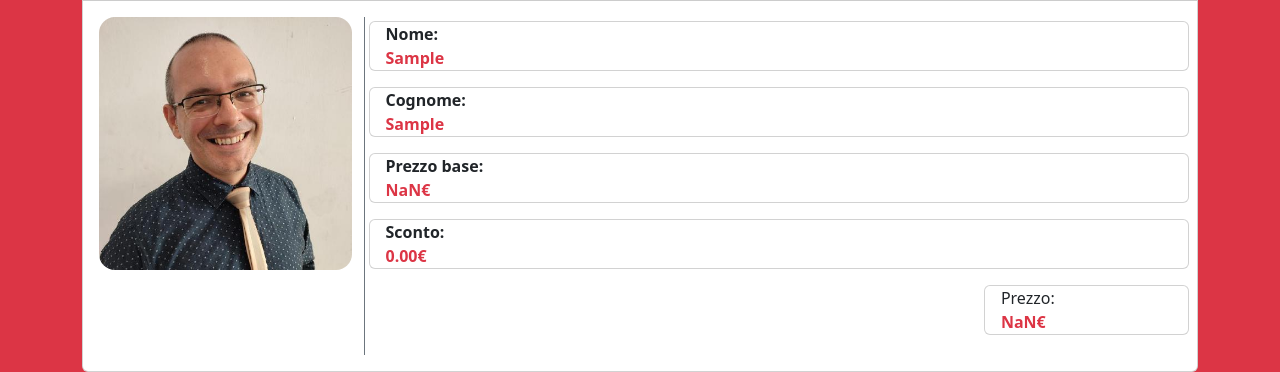
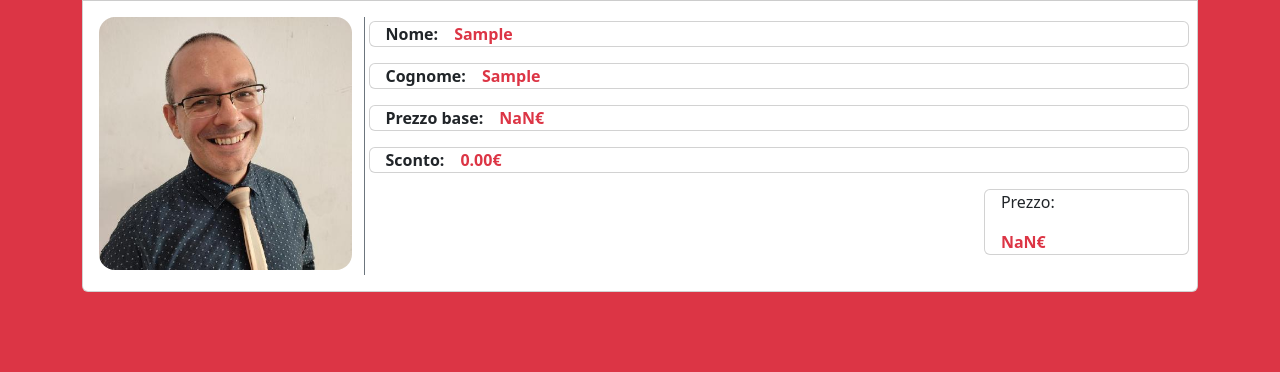
Before and after one commit to hajjamn/js-biglietto-treno-form, a plain HTML site: page index.html in a window 1280 px wide. Both pictures are taken after typing "Sample", "Sample", "Sample" into the empty fields and a click on the button "Calcola". Shown: the part 524-896 px from the top of the page. After the commit the page ends 816 px from the top, so only its background shows below. Drawn offline with nearby package versions, Linux system fonts and the light colour scheme.

Commit message:
FIX: fixed output display

```diff
--- a/index.html
+++ b/index.html
@@ -57,11 +57,11 @@
               </div>
               <div class="col-9 border-start border-secondary border-1">
                 <div class="row flex-column h-100 p-1">
-                  <p class="card w-auto ps-3 fw-bold">Nome: <span class="text-danger output-nome"></span></p>
-                  <p class="card w-auto ps-3 fw-bold">Cognome: <span class="text-danger output-cognome"></span></p>
-                  <p class="card w-auto ps-3 fw-bold">Prezzo base: <span class="text-danger output-prezzo-base"></span></p>
-                  <p class="card w-auto ps-3 fw-bold">Sconto: <span class="text-danger output-sconto"></span></p>
-                  <p class="card w-25 ps-3 mt-auto align-self-end">Prezzo: <span class="text-danger fw-bold output-prezzo-finale"></span></p>
+                  <p class="card w-auto ps-3 fw-bold flex-row">Nome: <span class="text-danger output-nome ps-3"></span></p>
+                  <p class="card w-auto ps-3 fw-bold flex-row">Cognome: <span class="text-danger output-cognome ps-3"></span></p>
+                  <p class="card w-auto ps-3 fw-bold flex-row">Prezzo base: <span class="text-danger output-prezzo-base ps-3"></span></p>
+                  <p class="card w-auto ps-3 fw-bold flex-row">Sconto: <span class="text-danger output-sconto ps-3"></span></p>
+                  <p class="card w-25 ps-3 mt-auto align-self-end">Prezzo: <span class="text-danger fw-bold output-prezzo-finale pt-3"></span></p>
                 </div>
               </div>
             </div>
```
